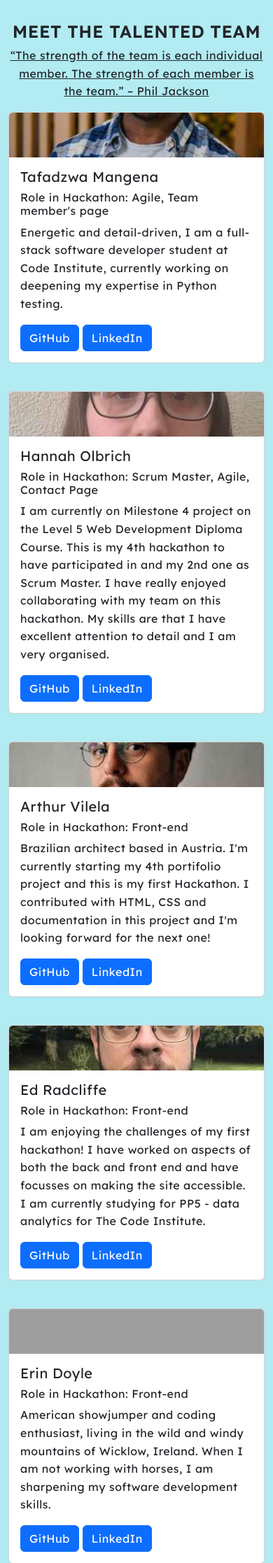
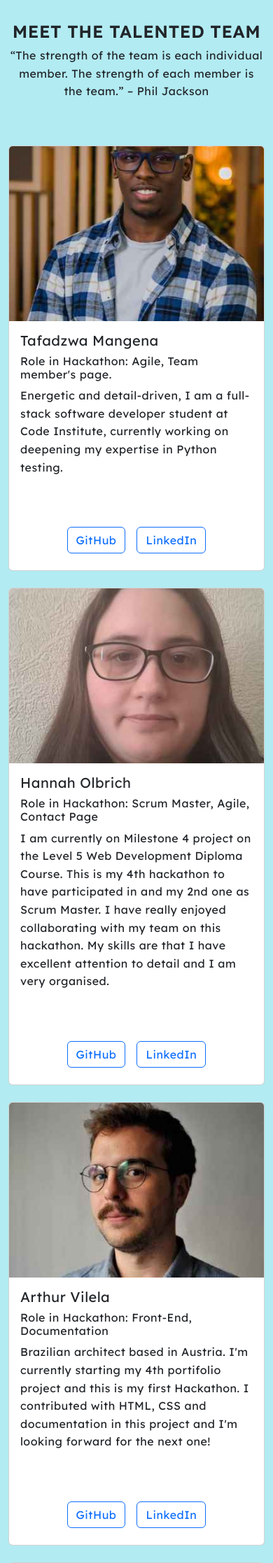
Before and after one commit to hannahro15/Nov24Hackathon, a Django app: page /team_app/ in a window 390 px wide. Shown: the part 68-2302 px from the top of the page at 70% size. Run offline with Django 5.2, Linux system fonts and the light colour scheme; grey boxes are pictures that could not be loaded.

Commit message:
Style team page and navbar for better responsiveness

```diff
--- a/static/css/styles.css
+++ b/static/css/styles.css
@@ -681,13 +681,15 @@ form>div {
 /*--------------------------------------- Team Page -------- */
 .card-img-top {
   width: 100%;
-  height: 16.5vw;
+  height: 250px;
+  min-height: 175px;
   object-fit: cover;
 }
 
 .card {
   margin-bottom: 40px;
 }
+
 
 /*--------------------------------------- Footer -----------*/
 .footer {
--- a/team_app/templates/team_app/team_app.html
+++ b/team_app/templates/team_app/team_app.html
@@ -1,58 +1,64 @@
 {% extends "base.html" %} {% load static %} {% block content %}
 <div class="container text-center">
   <h2 class="fw-bold">MEET THE TALENTED TEAM</h2>
-  <p class="font-italic text-decoration-underline">
+  <p class="font-italic">
     “The strength of the team is each individual member. The strength of each
     member is the team.” – Phil Jackson
   </p>
 </div>
-
-<div class="container">
-  <div class="row">
-    <div class="col-12 col-md-6 col-lg-3 d-flex">
-      <div class="card">
+<div class="container py-5">
+  <div class="row row-cols-1 row-cols-md-3 row-cols-lg-4 g-4">
+    <!-- Card 1 -->
+    <div class="col">
+      <div class="card d-flex flex-column h-100">
         <img
           src="{% static 'images/tafadzwa_mangena.jpg' %}"
           class="card-img-top"
           alt="Profile picture of Tafadzwa Mangena"
         />
-        <div class="card-body">
-          <h3 class="card-title fs-5">Tafadzwa Mangena</h3>
-          <h4 class="card-title fs-6">
-            Role in Hackathon: Agile, Team member's page
-          </h4>
+        <div class="card-body flex-grow-1">
+          <h5 class="card-title">Tafadzwa Mangena</h5>
+          <h6 class="card-title fs-6">
+            Role in Hackathon: Agile, Team member's page.
+          </h6>
           <p class="card-text">
             Energetic and detail-driven, I am a full-stack software developer
             student at Code Institute, currently working on deepening my
             expertise in Python testing.
           </p>
+        </div>
+        <div
+          class="mx-auto card-footer mt-auto border-0 bg-transparent pb-3 d-flex justify-content-around"
+        >
           <a
             href="https://github.com/TafadzwaMangena"
             target="blank"
-            class="btn btn-primary mt-auto align-self-start"
+            class="btn btn-outline-primary m-2"
             >GitHub</a
           >
           <a
             href="https://www.linkedin.com/in/tafadzwa-mangena-8b3467175/"
             target="blank"
-            class="btn btn-primary mt-auto align-self-start"
+            class="btn btn-outline-primary m-2"
             >LinkedIn</a
           >
         </div>
       </div>
     </div>
-    <div class="col-12 col-md-6 col-lg-3 d-flex">
-      <div class="card">
+
+    <!-- Card 2 -->
+    <div class="col">
+      <div class="card d-flex flex-column h-100">
         <img
           src="{% static 'images/hannah.jpg' %}"
           class="card-img-top"
           alt="Profile picture of Hannah Olbrich"
         />
-        <div class="card-body">
-          <h3 class="card-title fs-5">Hannah Olbrich</h3>
-          <h4 class="card-title fs-6">
+        <div class="card-body flex-grow-1">
+          <h5 class="card-title">Hannah Olbrich</h5>
+          <h6 class="card-title fs-6">
             Role in Hackathon: Scrum Master, Agile, Contact Page
-          </h4>
+          </h6>
           <p class="card-text">
             I am currently on Milestone 4 project on the Level 5 Web Development
             Diploma Course. This is my 4th hackathon to have participated in and
@@ -60,175 +66,211 @@
             my team on this hackathon. My skills are that I have excellent
             attention to detail and I am very organised.
           </p>
+        </div>
+        <div
+          class="mx-auto card-footer mt-auto border-0 bg-transparent pb-3 d-flex justify-content-around"
+        >
           <a
             href="https://github.com/hannahro15"
             target="blank"
-            class="btn btn-primary mt-auto align-self-start"
+            class="btn btn-outline-primary m-2"
             >GitHub</a
           >
           <a
             href="https://www.linkedin.com/in/hannaholbrich/"
             target="blank"
-            class="btn btn-primary mt-auto align-self-start"
+            class="btn btn-outline-primary m-2"
             >LinkedIn</a
           >
         </div>
       </div>
     </div>
-    <div class="col-12 col-md-6 col-lg-3 d-flex">
-      <div class="card">
+
+    <!-- Card 3 -->
+    <div class="col">
+      <div class="card d-flex flex-column h-100">
         <img
           src="{% static 'images/arthur.jpg' %}"
           class="card-img-top"
-          alt="Profile picture of Arthur"
+          alt="Profile picture of Arthur Vilela"
         />
-        <div class="card-body">
-          <h3 class="card-title fs-5">Arthur Vilela</h3>
-          <h4 class="card-title fs-6">Role in Hackathon: Front-end</h4>
+        <div class="card-body flex-grow-1">
+          <h5 class="card-title">Arthur Vilela</h5>
+          <h6 class="card-title fs-6">
+            Role in Hackathon: Front-End, Documentation
+          </h6>
           <p class="card-text">
             Brazilian architect based in Austria. I'm currently starting my 4th
             portifolio project and this is my first Hackathon. I contributed
             with HTML, CSS and documentation in this project and I'm looking
             forward for the next one!
           </p>
+        </div>
+        <div
+          class="mx-auto card-footer mt-auto border-0 bg-transparent pb-3 d-flex justify-content-around"
+        >
           <a
             href="https://github.com/arthur-vilela"
             target="blank"
-            class="btn btn-primary mt-auto align-self-start"
+            class="btn btn-outline-primary m-2"
             >GitHub</a
           >
           <a
             href="https://www.linkedin.com/in/arthur-vilela-santos/"
             target="blank"
-            class="btn btn-primary mt-auto align-self-start"
+            class="btn btn-outline-primary m-2"
             >LinkedIn</a
           >
         </div>
       </div>
     </div>
-    <div class="col-12 col-md-6 col-lg-3 d-flex">
-      <div class="card">
+    <!-- Card 4 -->
+    <div class="col">
+      <div class="card d-flex flex-column h-100">
         <img
           src="{% static 'images/ed_radcliffe.jpg' %}"
           class="card-img-top"
           alt="Profile picture of Ed Radcliffe"
         />
-        <div class="card-body">
-          <h3 class="card-title fs-5">Ed Radcliffe</h3>
-          <h4 class="card-title fs-6">Role in Hackathon: Front-end</h4>
+        <div class="card-body flex-grow-1">
+          <h5 class="card-title">Ed Radcliffe</h5>
+          <h6 class="card-title fs-6">Role in Hackathon: Front-End</h6>
           <p class="card-text">
             I am enjoying the challenges of my first hackathon! I have worked on
             aspects of both the back and front end and have focusses on making
             the site accessible. I am currently studying for PP5 - data
             analytics for The Code Institute.
           </p>
+        </div>
+        <div
+          class="mx-auto card-footer mt-auto border-0 bg-transparent pb-3 d-flex justify-content-around"
+        >
+          <a
+            href="https://github.com/ewradcliffe"
+            target="blank"
+            class="btn btn-outline-primary m-2"
+            >GitHub</a
+          >
           <a
             href="https://linkedin.com/in/edwardradcliffe"
             target="blank"
-            class="btn btn-primary mt-auto align-self-start"
-            >GitHub</a
-          >
-          <a
-            href="https://github.com/ewradcliffe"
-            target="blank"
-            class="btn btn-primary mt-auto align-self-start"
-            >LinkedIn</a
-          >
-        </div>
-      </div>
-    </div>
-    <div class="col-12 col-md-6 col-lg-3 d-flex">
-      <div class="card">
-        <img
-          src="{% static 'images/#' %}"
-          class="card-img-top"
-          alt="Profile picture of Erin Doyle"
-        />
-        <div class="card-body">
-          <h3 class="card-title fs-5">Erin Doyle</h3>
-          <h4 class="card-title fs-6">Role in Hackathon: Front-end</h4>
-          <p class="card-text">
-            American showjumper and coding enthusiast, living in the wild and
-            windy mountains of Wicklow, Ireland. When I am not working with
-            horses, I am sharpening my software development skills.
-          </p>
-          <a
-            href="https://www.github.com/erinvdoyle"
-            target="blank"
-            class="btn btn-primary mt-auto align-self-start"
-            >GitHub</a
-          >
-          <a
-            href="https://www.linkedin.com/in/erinvdoyle"
-            target="blank"
-            class="btn btn-primary mt-auto align-self-start"
-            >LinkedIn</a
-          >
-        </div>
-      </div>
-    </div>
-    <div class="col-12 col-md-6 col-lg-3 d-flex">
-      <div class="card">
-        <img
-          src="{% static 'images/lj_img.jpg' %}"
-          class="card-img-top"
-          alt="Profile picture of Linus J"
-        />
-        <div class="card-body">
-          <h3 class="card-title fs-5">Linus J</h3>
-          <h4 class="card-title fs-6">
-            Role in Hackathon: Front-end, Back-end
-          </h4>
-          <p class="card-text">
-            Tech enthusiast with a Full-Stack Developer background, skilled in
-            web development. Enjoys building creative solutions, learning, and
-            collaborating. Looking for opportunities to grow and develop.
-          </p>
-          <a
-            href="https://github.com/j0hanz"
-            target="blank"
-            class="btn btn-primary mt-auto align-self-start"
-            >GitHub</a
-          >
-          <a
-            href="https://www.linkedin.com/in/linus-johansson-software-dev/"
-            target="blank"
-            class="btn btn-primary mt-auto align-self-start"
-            >LinkedIn</a
-          >
-        </div>
-      </div>
-    </div>
-    <div class="col-12 col-md-6 col-lg-3 d-flex">
-      <div class="card">
-        <img
-          src="{% static 'images/anne_v.jpg' %}"
-          class="card-img-top"
-          alt="Profile picture of Anne V"
-        />
-        <div class="card-body">
-          <h3 class="card-title fs-5">Anne Voretzsch</h3>
-          <h4 class="card-title fs-6">Role in Hackathon: Front-end</h4>
-          <p class="card-text">
-            With a passion for coding and tech, I'm currently doing the
-            Full-Stack Software Diploma at Code Institute to build up my
-            portfolio.
-          </p>
-          <a
-            href="https://github.com/anchvo"
-            target="blank"
-            class="btn btn-primary mt-auto align-self-start"
-            >GitHub</a
-          >
-          <a
-            href="https://www.linkedin.com/in/anne-voretzsch/"
-            target="blank"
-            class="btn btn-primary mt-auto align-self-start"
+            class="btn btn-outline-primary m-2"
             >LinkedIn</a
           >
         </div>
       </div>
     </div>
   </div>
-  {% endblock content %}
+  <div class="row row-cols-1 row-cols-md-3 row-cols-lg-4 g-4">
+    <!-- Card 1 -->
+    <div class="col">
+      <div class="card d-flex flex-column h-100 mt-3">
+        <img
+          src="{% static '#' %}"
+          class="card-img-top"
+          alt="Profile picture of Erin Doyle"
+        />
+        <div class="card-body flex-grow-1">
+          <h5 class="card-title">Erin Doyle</h5>
+          <h6 class="card-title fs-6">Role in Hackathon: Front-end</h6>
+          <p class="card-text">
+            American showjumper and coding enthusiast, living in the wild and
+            windy mountains of Wicklow, Ireland. When I am not working with
+            horses, I am sharpening my software development skills.
+          </p>
+        </div>
+        <div
+          class="mx-auto card-footer mt-auto border-0 bg-transparent pb-3 d-flex justify-content-around"
+        >
+          <a
+            href="https://www.github.com/erinvdoyle"
+            target="blank"
+            class="btn btn-outline-primary m-2"
+            >GitHub</a
+          >
+          <a
+            href="https://www.linkedin.com/in/erinvdoyle"
+            target="blank"
+            class="btn btn-outline-primary m-2"
+            >LinkedIn</a
+          >
+        </div>
+      </div>
+    </div>
+
+    <!-- Card 2 -->
+    <div class="col">
+      <div class="card d-flex flex-column h-10 mt-3">
+        <img
+          src="{% static 'images/lj_img.jpg' %}"
+          class="card-img-top"
+          alt="Profile picture of Linus J"
+        />
+        <div class="card-body flex-grow-1">
+          <h5 class="card-title">Linus J</h5>
+          <h6 class="card-title fs-6">
+            Role in Hackathon: Front-End, Back-End, Django
+          </h6>
+          <p class="card-text">
+            Tech enthusiast with a Full-Stack Developer background, skilled in
+            web development. Enjoys building creative solutions, learning, and
+            collaborating. Looking for opportunities to grow and develop.
+          </p>
+        </div>
+        <div
+          class="mx-auto card-footer mt-auto border-0 bg-transparent pb-3 d-flex justify-content-around"
+        >
+          <a
+            href="https://github.com/j0hanz"
+            target="blank"
+            class="btn btn-outline-primary m-2"
+            >GitHub</a
+          >
+          <a
+            href="https://www.linkedin.com/in/linus-johansson-software-dev/"
+            target="blank"
+            class="btn btn-outline-primary m-2"
+            >LinkedIn</a
+          >
+        </div>
+      </div>
+    </div>
+
+    <!-- Card 3 -->
+    <div class="col">
+      <div class="card d-flex flex-column h-100 mt-3">
+        <img
+          src="{% static 'images/anne_v.jpg' %}"
+          class="card-img-top"
+          alt="Profile picture of Anne V."
+        />
+        <div class="card-body flex-grow-1">
+          <h5 class="card-title">Anne Voretzsch</h5>
+          <h6 class="card-title fs-6">Role in Hackathon: Front-End</h6>
+          <p class="card-text">
+            With a passion for coding and tech, I'm currently doing the
+            Full-Stack Software Diploma at Code Institute to build up my
+            portfolio.
+          </p>
+        </div>
+        <div
+          class="mx-auto card-footer mt-auto border-0 bg-transparent pb-3 d-flex justify-content-around"
+        >
+          <a
+            href="https://github.com/anchvo"
+            target="blank"
+            class="btn btn-outline-primary m-2"
+            >GitHub</a
+          >
+          <a
+            href="https://www.linkedin.com/in/anne-voretzsch/"
+            target="blank"
+            class="btn btn-outline-primary m-2"
+            >LinkedIn</a
+          >
+        </div>
+      </div>
+    </div>
+  </div>
 </div>
+<div class="container">{% endblock content %}</div>
--- a/templates/base.html
+++ b/templates/base.html
@@ -44,7 +44,7 @@
   <body>
     <header>
       <nav class="navbar navbar-expand-lg navbar-dark nav-bg">
-        <div class="container">
+        <div class="container flex-wrap">
           <a class="navbar-brand navbar-title button-arounder" href="#"
             ><i class="fa-solid fa-file-audio"></i> Script to Sound</a
           >
```
